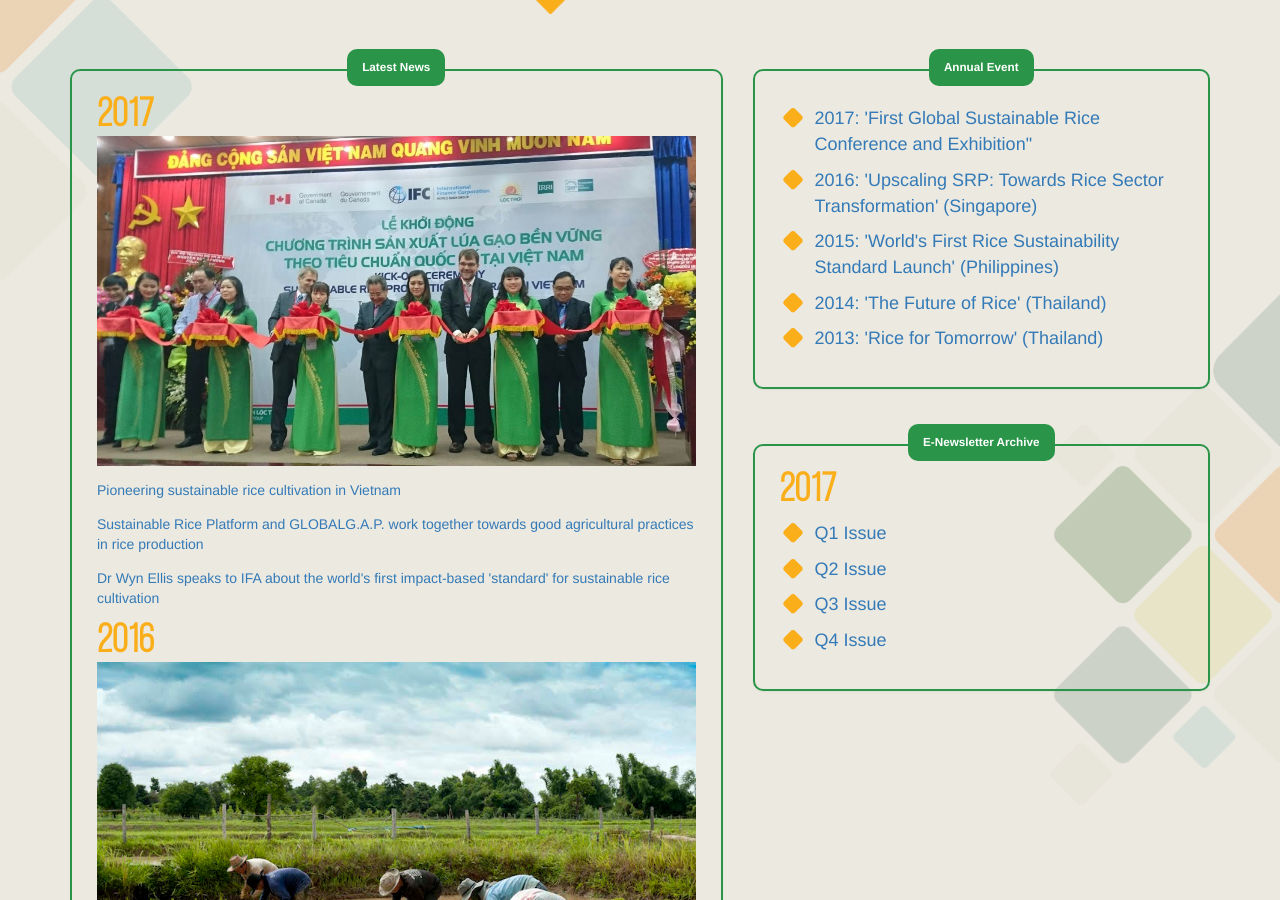
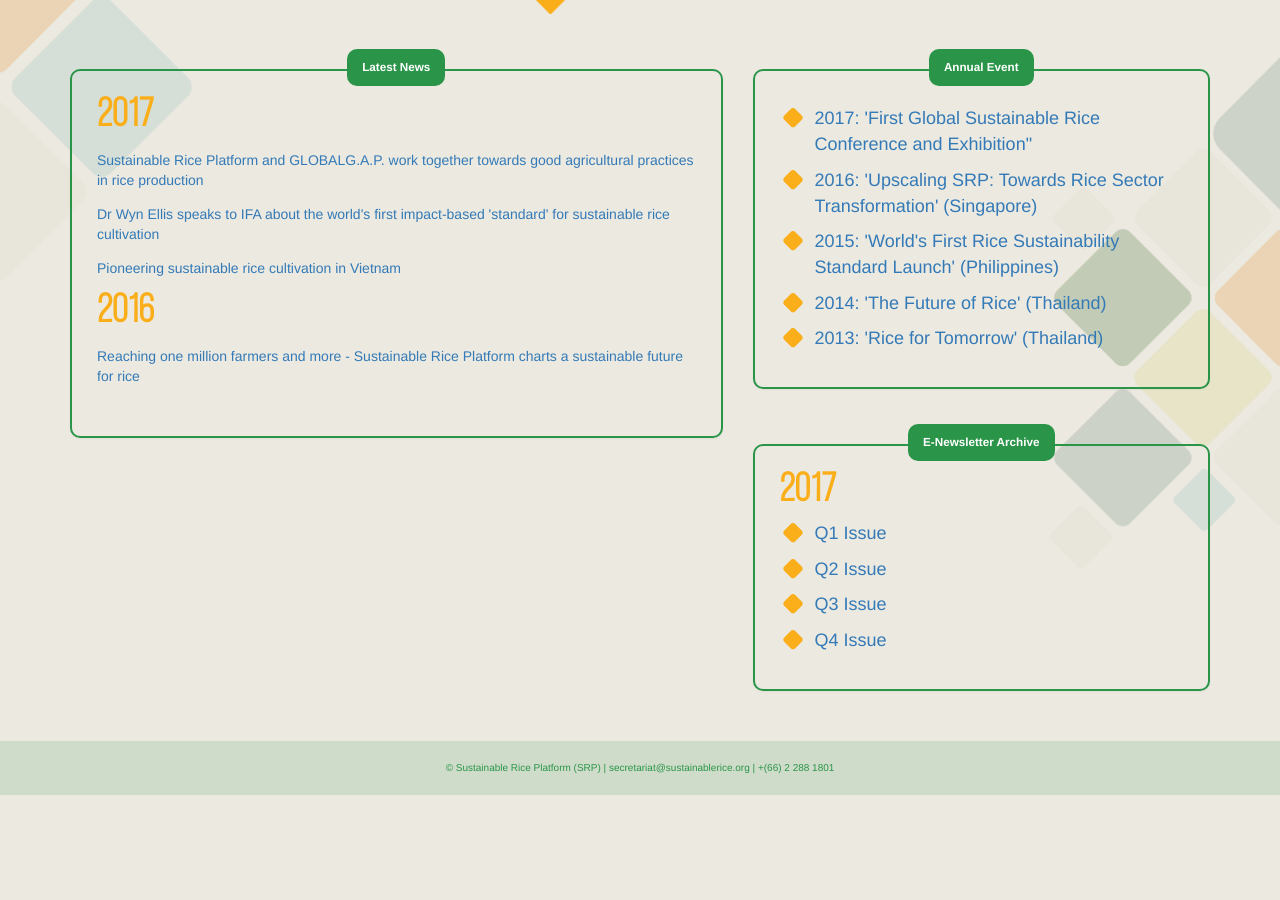
Before and after one commit to sustainablericeplatform/sustainablericeplatform.github.io, a Jekyll site: the page built from News-and-Events/index.html, in a window 1280 px wide and 900 px high, scrolled down 527 px. Built offline with Jekyll 4.4.1, drawn with Linux system fonts in a browser that asks for light colours; after the commit the page ends 1322 px from its top, so only the background shows below that.

Commit message:
Update index.html

```diff
--- a/News-and-Events/index.html
+++ b/News-and-Events/index.html
@@ -18,13 +18,13 @@
                     </div>
                     <div class="panel-body">
                         <h1 class="year">2017</h1>
-                        <img src="/assets/images/IFC-LT 003.jpg" class="img-responsive" />
+                        <img src="" class="img-responsive" />
+                        <p><a href="http://www.globalgap.org/uk_en/media-events/news/articles/Sustainable-Rice-Platform-and-GLOBALG.A.P.-Work-Together-Towards-Good-Agricultural-Practices-in-Rice-Production/" target="_blank">Sustainable Rice Platform and GLOBALG.A.P. work together towards good agricultural practices in rice production</a></p>
+                         <p><a href="http://www.fertilizer.org/En/Media/IFA_s_Expert_Blog/En/Media/IFA_Expert_Blog.aspx" target="_blank">Dr Wyn Ellis speaks to IFA about the world's first impact-based 'standard' for sustainable rice cultivation</a></p>
                         <p><a href="https://sites.google.com/site/srpsustainablerice/latest-news/january-2017" target="_blank">Pioneering sustainable rice cultivation in Vietnam</a></p>
-                        <p><a href="http://www.globalgap.org/uk_en/media-events/news/articles/Sustainable-Rice-Platform-and-GLOBALG.A.P.-Work-Together-Towards-Good-Agricultural-Practices-in-Rice-Production/" target="_blank">Sustainable Rice Platform and GLOBALG.A.P. work together towards good agricultural practices in rice production</a></p>
-                        <p><a href="http://www.fertilizer.org/En/Media/IFA_s_Expert_Blog/En/Media/IFA_Expert_Blog.aspx" target="_blank">Dr Wyn Ellis speaks to IFA about the world's first impact-based 'standard' for sustainable rice cultivation</a></p>
                         <h1 class="year">2016</h1>
                         <div class="item-separator">
-                            <img src="/assets/images/news_events/reaching-one-million-farmers.jpg" class="img-responsive" />
+                            <img src="" class="img-responsive" />
                             <p><a href="https://sites.google.com/site/srpsustainablerice/latest-news/december-2016" target="_blank">Reaching one million farmers and more - Sustainable Rice Platform charts a sustainable future for rice</a></p>
                         </div>
                     </div>
```
